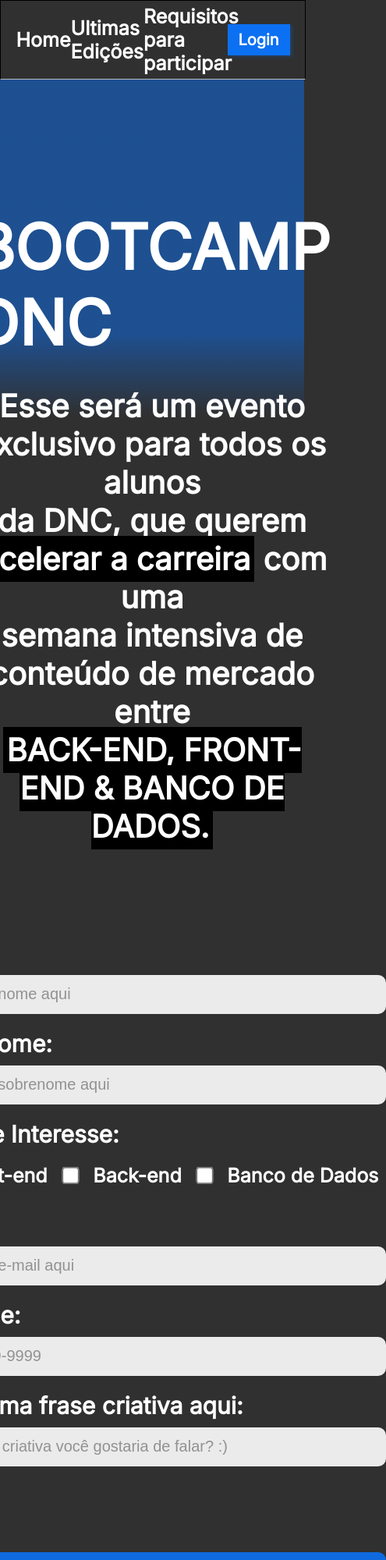
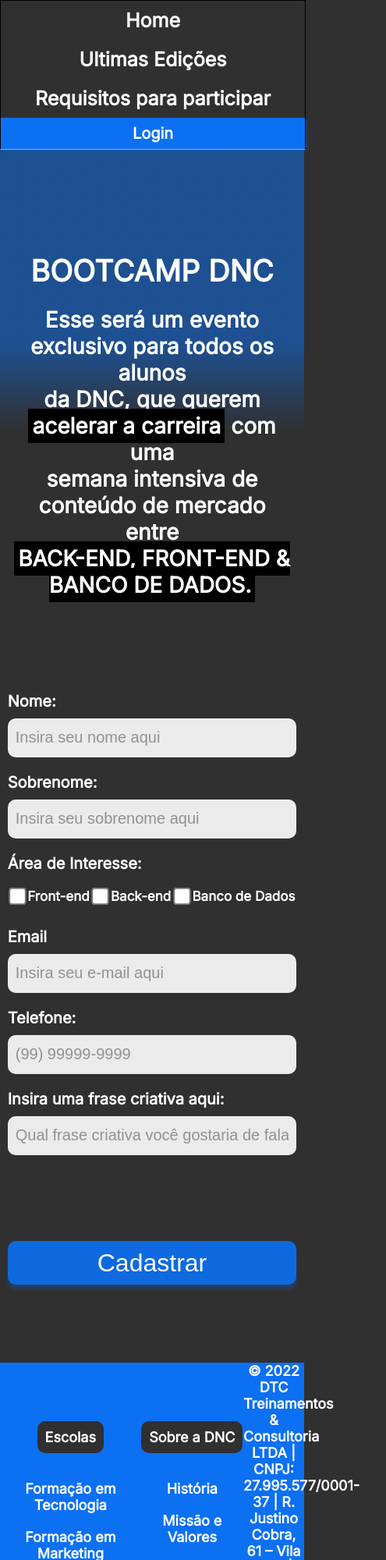
Before and after one commit to PauloManuelAraujoAlves/bootcamp-DNC, a plain HTML site: page index.html in a window 390 px wide. Shown: the top 2000 px of the page at 78% size, 495 px wide, since content can reach past the window. Drawn offline with Linux system fonts and the light colour scheme.

Commit message:
Adicionando media query para mobile

```diff
--- a/estilo.css
+++ b/estilo.css
@@ -82,7 +82,8 @@
         header h1{
             text-transform: uppercase;
             font-size:80px;
-            font-weight: 800;
+            font-weight: 900;
+            text-align: center;
 
             margin-bottom: 20px;
         }
@@ -159,3 +160,148 @@
         box-shadow: 0px 6px 4px rgba(12, 112, 242, 0.25);
         cursor:pointer;
     }
+
+    /* Footer */
+
+    footer{
+        width:100%;
+        background-color:var(--azul-dnc);
+    }
+
+    footer .linha1{
+        display:flex;
+        justify-content: space-around;
+        align-items: center;
+    }
+
+    footer ul{
+        list-style: none;
+        margin:0px;
+        padding:0px;
+        }
+
+        footer nav{
+            display:flex;
+            flex-direction: column;
+            align-items: center;
+
+            height: 330px;
+        }
+
+        footer h5{
+            text-align: center;
+            color:white;
+            font-weight: 800;
+            font-size: 18px;
+            font-family: var(--fonte-padrao);
+
+            background-color: var(--preto-dnc);
+            border-radius: 10px;
+
+            padding:10px 10px 10px 10px;
+            margin-bottom:15px;
+
+        }
+
+        footer ul li{
+            text-align: center;
+            color:white;
+            font-weight: 600;
+            font-size: 18px;
+            font-family: var(--fonte-padrao);
+
+            margin: 20px 0px 20px 0px;
+        }
+
+        footer ul li a{
+            color:white;
+            text-decoration: none;
+        }
+
+        footer ul li a:hover{
+            color:var(--cinza-hover);
+        }
+
+        footer .endereco{
+            font-weight: 600;
+            font-size: 18px;
+            font-family: var(--fonte-padrao);
+            color:white;
+            text-align: center;
+            width:20%;
+        }
+
+        footer .linha2{
+            height:35px;
+            display:flex;
+            justify-content: center;
+            margin:0px;
+            padding:10px
+        }
+
+        footer .linha2 a{
+            font-family: var(--fonte-padrao);
+            font-size: 18px;
+            font-weight: 600;
+            color:white;
+            text-decoration: none;
+            padding:5px;
+        }
+
+        footer .linha2 a:first-child{
+            border-right: 3px solid white;
+        }
+
+        footer .linha2 a:hover{
+            color:var(--cinza-hover);
+        }
+
+@media only screen and (max-width: 600px){
+    /* Menu */
+
+    #principal{
+        flex-direction: column;
+        height: auto;
+    }
+
+    #menu {
+        flex-direction: column;
+        width: 100%;
+        margin: 0px;
+    }
+
+    #menu a{
+        display: flex;
+        align-items: center;
+        height: 50px;
+    }
+
+    #principal button{
+        width: 100%;
+        margin: 0px;
+    }
+
+    /* Section */
+
+    section h1{
+        font-size: 38px;
+    }
+
+    section h2{
+        font-size: 28px;
+        padding-right: 15px;
+        padding-left: 15px;
+    }
+
+    form{
+        width: 95%;
+        font-size: 20px;
+    }
+
+    .checkbox-itens label{
+        font-size: 17px;
+    }
+
+
+
+}
--- a/index.html
+++ b/index.html
@@ -70,5 +70,56 @@
         </form>
     </section>
 
+    <footer>
+        <div class="linha1">
+            <nav>
+                <h5>Escolas</h5>
+                <ul>
+                    <li>
+                        <a href="">Formação em Tecnologia</a>
+                    </li>
+                    <li>
+                        <a href="">Formação em Marketing</a>
+                    </li>
+                    <li>
+                        <a href="">Formação em Dados</a>
+                    </li>
+                    <li>
+                        <a href="">Formação em Projetos</a>
+                    </li>
+                    <li>
+                        <a href="">Formação em Produto</a>
+                    </li>
+                </ul>
+            </nav>
+            <nav>
+                <h5>Sobre a DNC</h5>
+                <ul>
+                    <li>
+                        <a href="">História</a>
+                    </li>
+                    <li>
+                        <a href="">Missão e Valores</a>
+                    </li>
+                    <li>
+                        <a href="">Trabalhe Conosco</a>
+                    </li>
+                    <li>
+                        <a href="">Conteúdo Gratuito</a>
+                    </li>
+                </ul>
+            </nav>
+
+            <div class="endereco">
+                © 2022 DTC Treinamentos & Consultoria LTDA | CNPJ: 27.995.577/0001-37 | R. Justino Cobra, 61 – Vila Ema | São José dos Campos - SP | CEP 12243-030
+            </div>
+
+        </div>
+        <div class="linha2">
+            <a href="">Termos de Uso</a>
+            <a href="">Política de Privacidade</a>
+        </div>
+    </footer>
+
 </body>
 </html>
```
